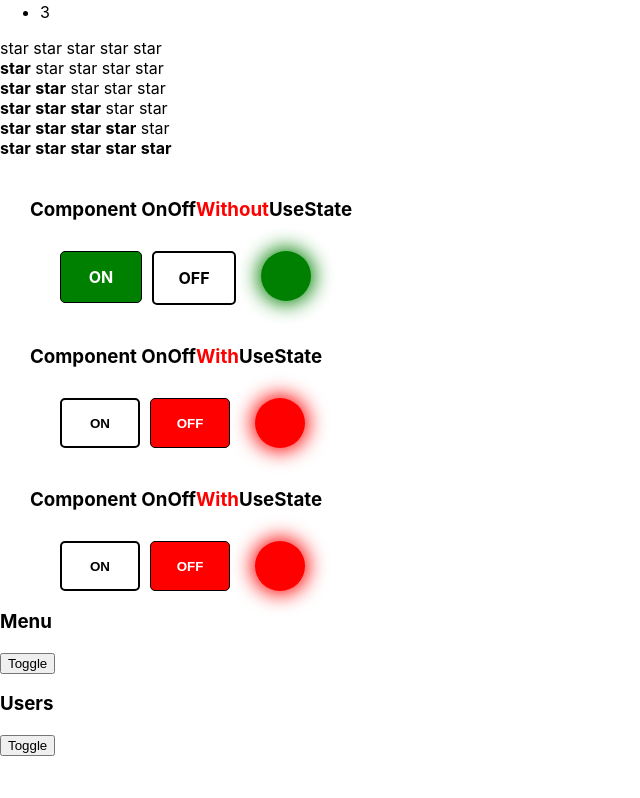
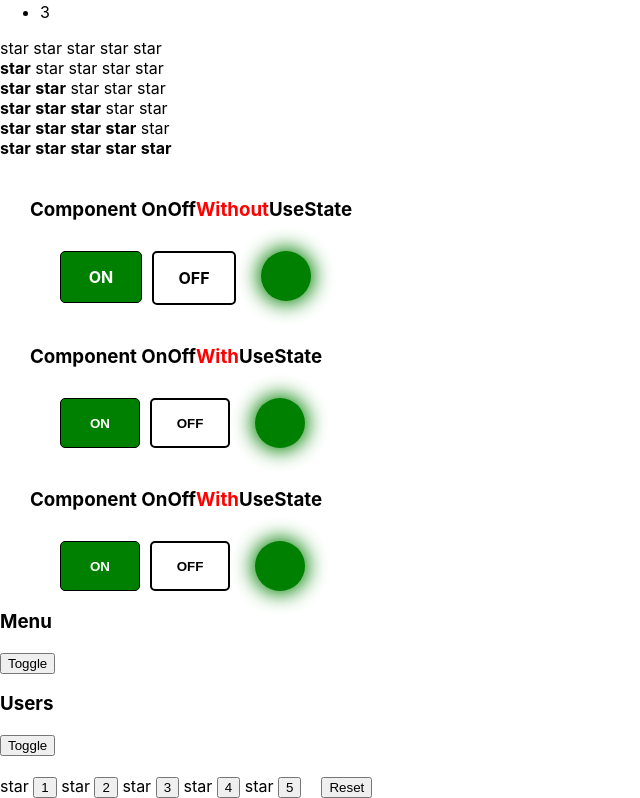
Before and after one commit to tamga05/React-kak_podrobno_React, a React (Create React App) app: page / in a window 1280 px wide. Shown: the part 203-1001 px from the top of the page, without its empty margins (0-640 px from the left). Before the commit the page ends 959 px from the top, so only its background shows below. Built offline with nearby package versions, Linux system fonts and the light colour scheme.

Commit message:
add UncontrolledRating component markup

```diff
--- a/src/App.tsx
+++ b/src/App.tsx
@@ -5,6 +5,7 @@ import {Rating} from './components/Rating/Rating';
 import OnOffWithoutUseState from './components/OnOff/OnOffWithoutUseState';
 import OnOffWithUseState from './components/OnOff/OnOffWithUseState';
 import UncontrolledAccordion from './components/UncontrolledAccordion/UncontrolledAccordion';
+import {UncontrolledRating} from './components/UncontrolledRating/UncontrolledRating';
 
 
 function App() {
@@ -30,6 +31,7 @@ function App() {
             {/*<OnOffWithUseState on={true}/>*/}
             <UncontrolledAccordion titleValue={'Menu'}/>
             <UncontrolledAccordion titleValue={'Users'}/>
+            <UncontrolledRating/>
         </div>
     );
 }
--- a/src/components/OnOff/OnOffWithUseState.tsx
+++ b/src/components/OnOff/OnOffWithUseState.tsx
@@ -10,7 +10,7 @@ type OnOffWithUseStatePropsType = {
 const OnOffWithUseState = (props: OnOffWithUseStatePropsType) => {
 
 
-    let [on, setOn] = useState(false);
+    let [on, setOn] = useState(true);
 
 
     const onStyle = {
--- a/src/components/UncontrolledAccordion/UncontrolledAccordion.tsx
+++ b/src/components/UncontrolledAccordion/UncontrolledAccordion.tsx
@@ -13,38 +13,20 @@ function UncontrolledAccordion(props: UncontrolledAccordionPropsType) {
     let [collapsed, setCollapsed] = useState(true);
 
 
+    const onClickToggle = () => {
+        setCollapsed(!collapsed);
+    };
+
+
     return (
         <div>
             <AccordionTitle titleValueNext={props.titleValue}/>
-            <button onClick={() => {
-                setCollapsed(!collapsed);
-            }}>Toggle
+            <button onClick={onClickToggle}>Toggle
             </button>
             {!collapsed && <AccordionBody/>}
         </div>
     );
 }
-
-
-//
-//
-// function Accordion(props: AccordionPropsType) {
-//
-//     if (props.collapsed) {
-//         return (
-//             <div>
-//                 <AccordionTitle titleValueNext={props.titleValue}/>
-//             </div>
-//         );
-//     } else {
-//         return (
-//             <div>
-//                 <AccordionTitle titleValueNext={props.titleValue}/>
-//                 <AccordionBody/>
-//             </div>
-//         );
-//     }
-// }
 
 
 type AccordionTitlePropsType = {
--- /dev/null
+++ b/src/components/UncontrolledRating/UncontrolledRating.tsx
@@ -0,0 +1,63 @@
+import React, {useState} from 'react';
+
+
+export function UncontrolledRating() {
+
+
+    let [value, setValue] = useState(0);
+
+
+    const resetStyle = {
+        marginLeft: '20px'
+    };
+
+
+    return (
+        <div>
+            <br/>
+            <Star selected={value >= 1}/>
+            <button onClick={() => {
+                setValue(1);
+            }}>1
+            </button>
+            <Star selected={value >= 2}/>
+            <button onClick={() => {
+                setValue(2);
+            }}>2
+            </button>
+            <Star selected={value >= 3}/>
+            <button onClick={() => {
+                setValue(3);
+            }}>3
+            </button>
+            <Star selected={value >= 4}/>
+            <button onClick={() => {
+                setValue(4);
+            }}>4
+            </button>
+            <Star selected={value >= 5}/>
+            <button onClick={() => {
+                setValue(5);
+            }}>5
+            </button>
+            <button onClick={() => {
+                setValue(0);
+            }} style={resetStyle}>Reset
+            </button>
+            <br/>
+        </div>
+    );
+}
+
+
+type StarPropsType = {
+    selected: boolean
+}
+
+function Star(props: StarPropsType) {
+    if (props.selected) {
+        return <span> <b>star</b> </span>;
+    } else {
+        return <span> star </span>;
+    }
+}
```
